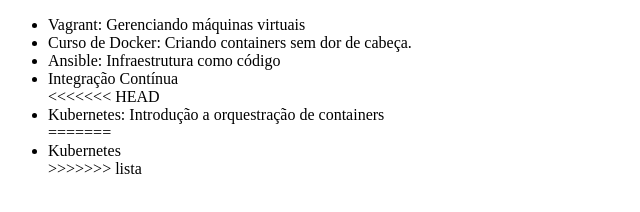
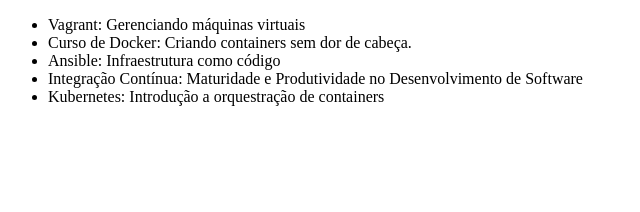
Before and after one commit to beatrizcarvalho97/Git-e-GitHub, a plain HTML site: page index.html in a window 1280 px wide. Shown: the whole page, without its empty margins (0-640 px from the left). Drawn offline with Linux system fonts and the light colour scheme.

```diff
--- a/index.html
+++ b/index.html
@@ -9,12 +9,8 @@
         <li>Vagrant: Gerenciando máquinas virtuais</li>
         <li>Curso de Docker: Criando containers sem dor de cabeça.</li>
         <li>Ansible: Infraestrutura como código</li>
-        <li>Integração Contínua</li>
-<<<<<<< HEAD
+        <li>Integração Contínua: Maturidade e Produtividade no Desenvolvimento de Software</li>
         <li>Kubernetes: Introdução a orquestração de containers</li>
-=======
-        <li>Kubernetes</li>
->>>>>>> lista
     </ul>
 </body>
 </html>
```
